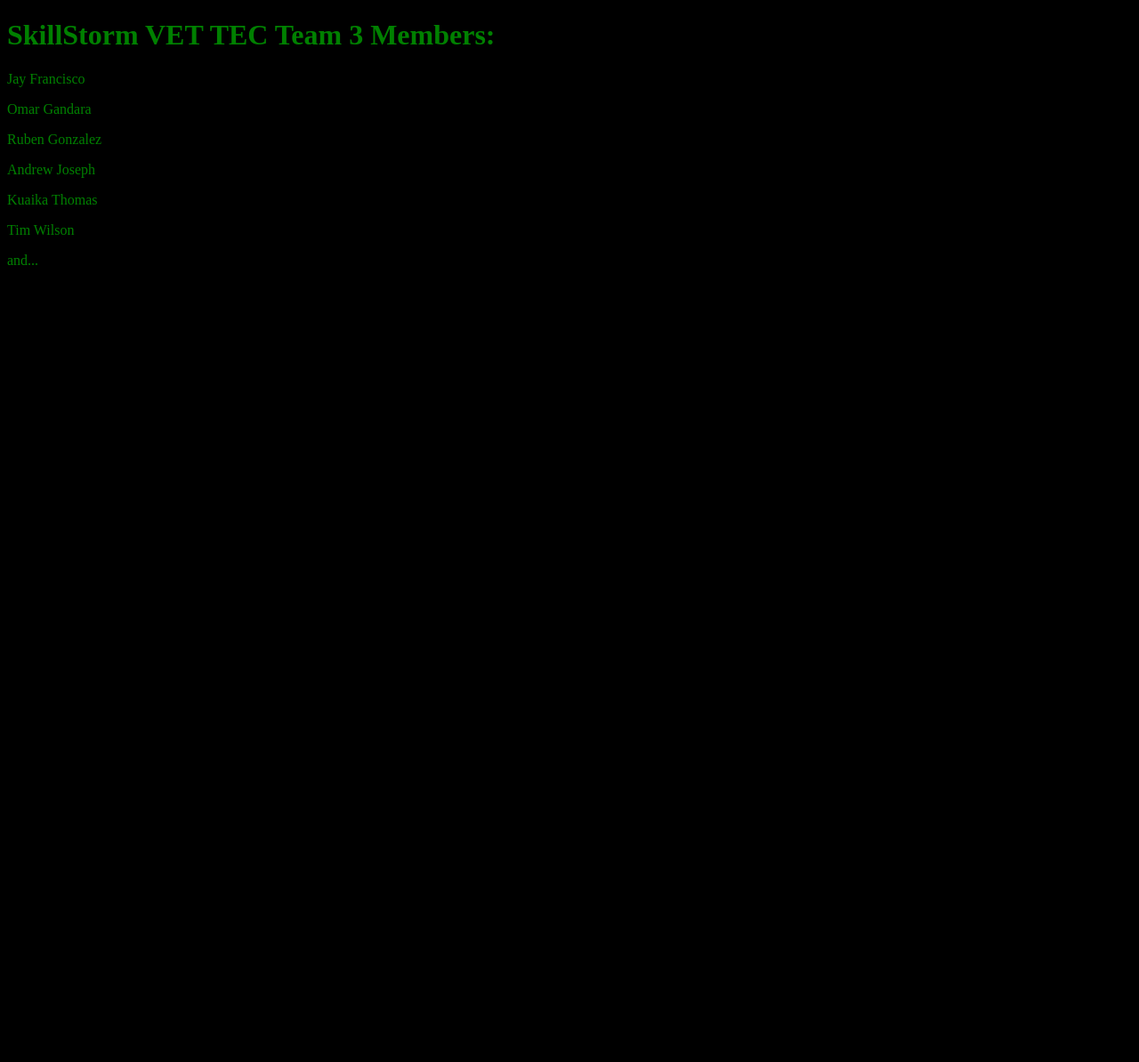
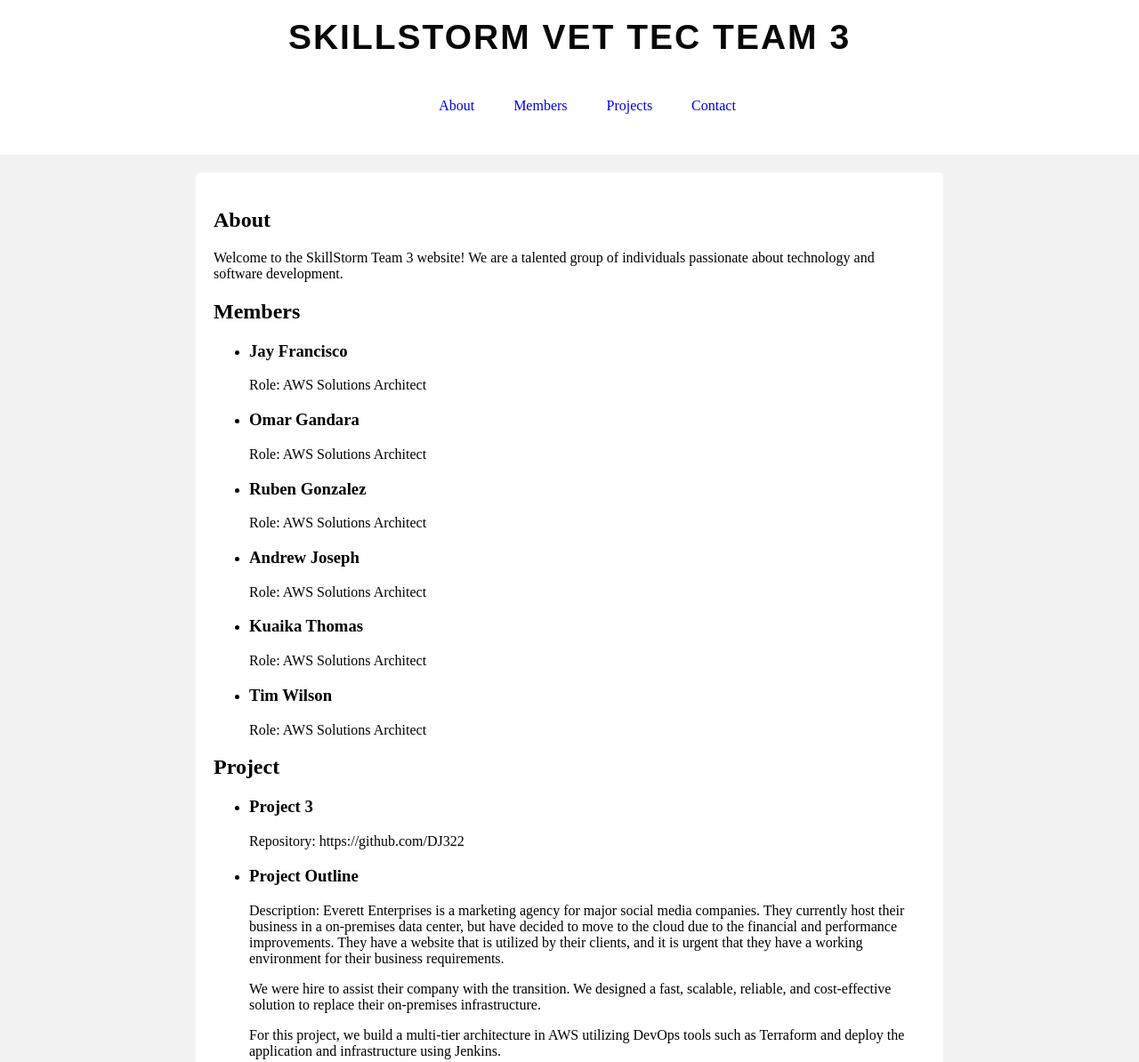
Before and after one commit to hendrixzack/app-repo, a website: page index.html in a window 1280 px wide. Shown: the top 1194 px of the page at 89% size. Before the commit the page ends 800 px from the top, so only its background shows below. Drawn offline with Linux system fonts and the light colour scheme.

Commit message:
Omar Push

```diff
--- a/index.html
+++ b/index.html
@@ -1,27 +1,158 @@
 <!DOCTYPE html>
 <html>
+
 <head>
-  <title>Skill Storm!</title>
+  <title>SkillStorm Team</title>
   <style>
+    /* Add your custom CSS styles here */
     body {
-      background-color: black;
-      color: green;
+      background-color: #f2f2f2; /* Background color */
+      margin: 0; /* Remove default body margin */
     }
+    nav{
+      padding: auto;
+      display:inline-table;
+    }
+
+    nav ul li{
+      display: inline-block;
+      margin: 10px 10px;
+    }
+    header {
+      text-align: center; /* Center align the content within the header */
+      padding: 20px; /* Add padding to the header */
+      background-color: #ffffff; /* Set background color for the header */
+    }
+
+    h1 {
+      font-family: Arial, sans-serif; /* Choose a font family */
+      font-size: 39px; /* Set the font size */
+      color: #070707; /* Set the font color */
+      font-weight: bold; /* Make the title bold */
+      text-transform: uppercase; /* Apply uppercase text */
+      letter-spacing: 2px; /* Add letter spacing */
+      margin: 0; /* Remove default margin */
+    }
+
+    nav {
+      text-align: center; /* Center align the navigation links */
+      margin-top: 20px; /* Add margin to separate the navigation from the title */
+    }
+
+    nav a {
+      text-decoration: none; /* Remove underline from the navigation links */
+      margin: 0 10px; /* Add spacing between the navigation links */
+    }
+
+    img {
+      vertical-align: middle; /* Align the image vertically in the navigation */
+      width: 20px; /* Adjust the width of the image as needed */
+      height: 20px; /* Adjust the height of the image as needed */
+      margin-right: 5px; /* Add spacing between the image and the link text */
+    }
+
+    main {
+      max-width: 800px; /* Set maximum width for the main content */
+      margin: 20px auto; /* Add margin and center the main content horizontally */
+      padding: 20px; /* Add padding to the main content */
+      background-color: #ffffff; /* Set background color for the main content */
+      border-radius: 5px; /* Add rounded corners to the main content */
+    }
+
+    /* Highlighted section */
+    code {
+      background-color: yellow;
+    }
+
   </style>
 </head>
+
 <body>
-  <h1>SkillStorm VET TEC Team 3 Members:</h1>
-  <p>Jay Francisco</p>
-  <p>Omar Gandara</p>
-  <p>Ruben Gonzalez</p>
-  <p>Andrew Joseph</p>
-  <p>Kuaika Thomas</p>
-  <p>Tim Wilson</p>
-  <p>and... </p>
+  <header>
+    <h1>SkillStorm VET TEC Team 3</h1>
+    <nav>
+      <ul>
+        <li><a href="#about">About</a></li>
+        <li><a href="#members">Members</a></li>
+        <li><a href="#projects">Projects</a></li>
+        <li><a href="#contact">Contact</a></li>
+      </ul>
+    </nav>
+  </header>
+
+  <main>
+    <section id="about">
+      <h2>About</h2>
+      <p>Welcome to the SkillStorm Team 3 website! We are a talented group of individuals passionate about technology and software development.</p>
+    </section>
+
+    <section id="members">
+      <h2>Members</h2>
+      <ul>
+        <li>
+          <h3>Jay Francisco</h3>
+          <p>Role: AWS Solutions Architect</p>
+
+        </li>
+        <li>
+          <h3>Omar Gandara</h3>
+          <p>Role: AWS Solutions Architect</p>
+
+        </li>
+        <li>
+          <h3>Ruben Gonzalez</h3>
+          <p>Role: AWS Solutions Architect</p>
+
+        </li>
+        <li>
+          <h3>Andrew Joseph</h3>
+          <p>Role: AWS Solutions Architect</p>
+
+        </li>
+        <li>
+          <h3>Kuaika Thomas</h3>
+          <p>Role: AWS Solutions Architect</p>
+
+        </li>
+        <li>
+          <h3>Tim Wilson</h3>
+          <p>Role: AWS Solutions Architect</p>
+
+        </li>
+      </ul>
+    </section>
 
 
 
+    <section id="projects">
+      <h2>Project</h2>
+      <ul>
+        <li>
+          <h3>Project 3</h3>
+          <p>Repository: https://github.com/DJ322</p>
+        </li>
+        <li>
+          <h3>Project Outline </h3>
+          <p>Description: Everett Enterprises is a marketing agency for major social media companies. They currently host their business in a on-premises data center, but have decided to move to the cloud due to the financial and performance improvements. They have a website that is utilized by their clients, and it is urgent that they have a working environment for their business requirements.</p>
 
-  <p></p>
+          <p>We were hire to assist their company with the transition. We designed a fast, scalable, reliable, and cost-effective solution to replace their on-premises infrastructure.</p>
+
+            For this project, we build a multi-tier architecture in AWS utilizing DevOps tools such as Terraform and deploy the application and infrastructure using Jenkins. </p>
+        </li>
+      </ul>
+    </section>
+
+    <section id="contact">
+      <h2>Contact</h2>
+      <p>Email: team3@skillstormteam.com</p>
+      <p>Phone: +1 123-456-7890</p>
+    </section>
+  </main>
+
+  <footer>
+    <p>&copy; 2023 SkillStorm Team. All rights reserved.</p>
+  </footer>
+
 </body>
+
 </html>
```
